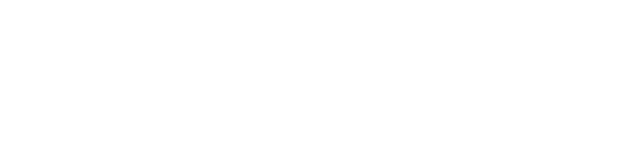
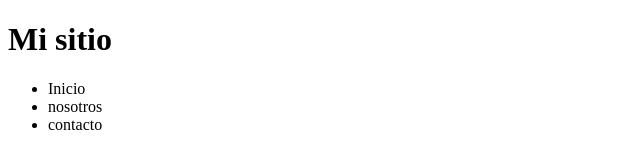
Before and after one commit to tamaOyanedel/ProyectoColab, a plain HTML site: page index.html in a window 1280 px wide. Shown: the whole page, without its empty margins (0-640 px from the left). Drawn offline with Linux system fonts and the light colour scheme.

Commit message:
Rama miguel: estructura del header terminada (#1)
conflicto resuelto

```diff
--- a/index.html
+++ b/index.html
@@ -6,6 +6,15 @@
     <title>Document</title>
 </head>
 <body>
-
+    <header>
+        <h1>Mi sitio</h1>
+        <nav>
+            <ul>
+                <li>Inicio</li>
+                <li>nosotros</li>
+                <li>contacto</li>
+            </ul>
+        </nav>
+    </header>
 </body>
 </html>
```
